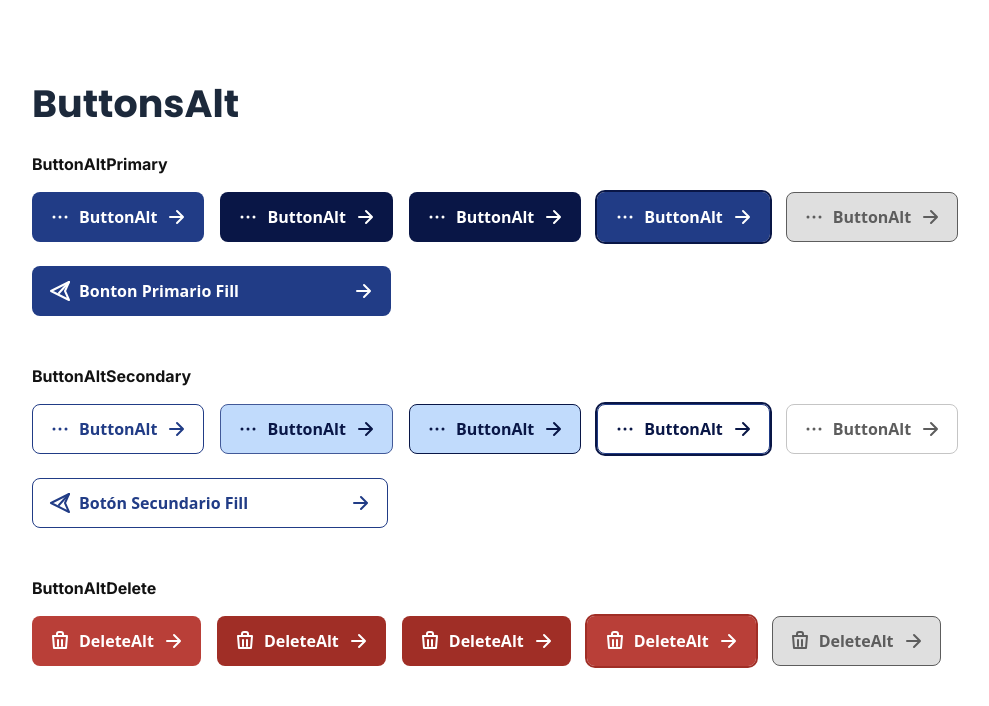
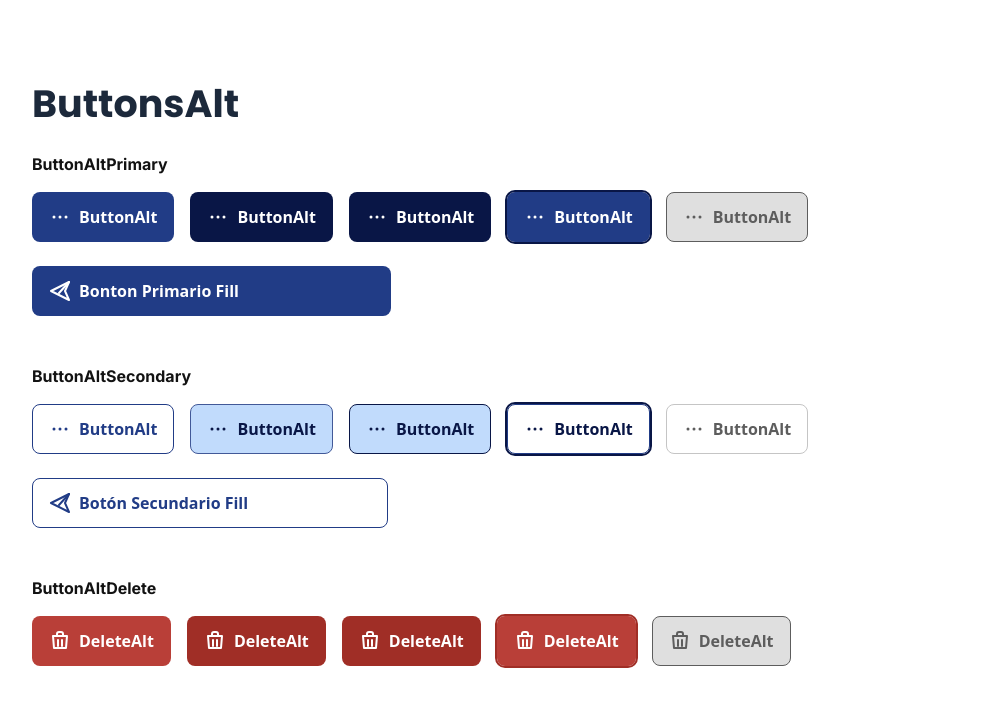
Before and after one commit to Guillex387/ui-button-radix, a React (Vite) app: page / in a window 1280 px wide. Shown: the top 706 px of the page, without its empty margins (48-1037 px from the left). Built offline with nearby package versions, Linux system fonts and the light colour scheme.

Commit message:
Removed the default arrow

```diff
--- a/src/components/ui/button-alt.tsx
+++ b/src/components/ui/button-alt.tsx
@@ -64,23 +64,6 @@ const variantClasses: Record<ButtonAltVariant, string> = {
   ].join(' '),
 };
 
-const ArrowRightIcon = ({ className }: { className?: string }) => (
-  <svg
-    className={className}
-    width="22"
-    height="22"
-    viewBox="0 0 22 22"
-    fill="none"
-    stroke="currentColor"
-    strokeWidth="2"
-    strokeLinecap="round"
-    strokeLinejoin="round"
-    aria-hidden
-  >
-    <path d="M5 11h12M12 5l6 6-6 6" />
-  </svg>
-);
-
 export const ButtonAlt = forwardRef<HTMLButtonElement, ButtonAltProps>(
   (
     {
@@ -119,7 +102,11 @@ export const ButtonAlt = forwardRef<HTMLButtonElement, ButtonAltProps>(
           )}
           <span className="truncate">{children}</span>
         </span>
-        <span className={iconSizeClasses}>{IconRight ? <IconRight /> : <ArrowRightIcon />}</span>
+        {IconRight && (
+          <span className={iconSizeClasses}>
+            <IconRight />
+          </span>
+        )}
       </>
     );
 
```
